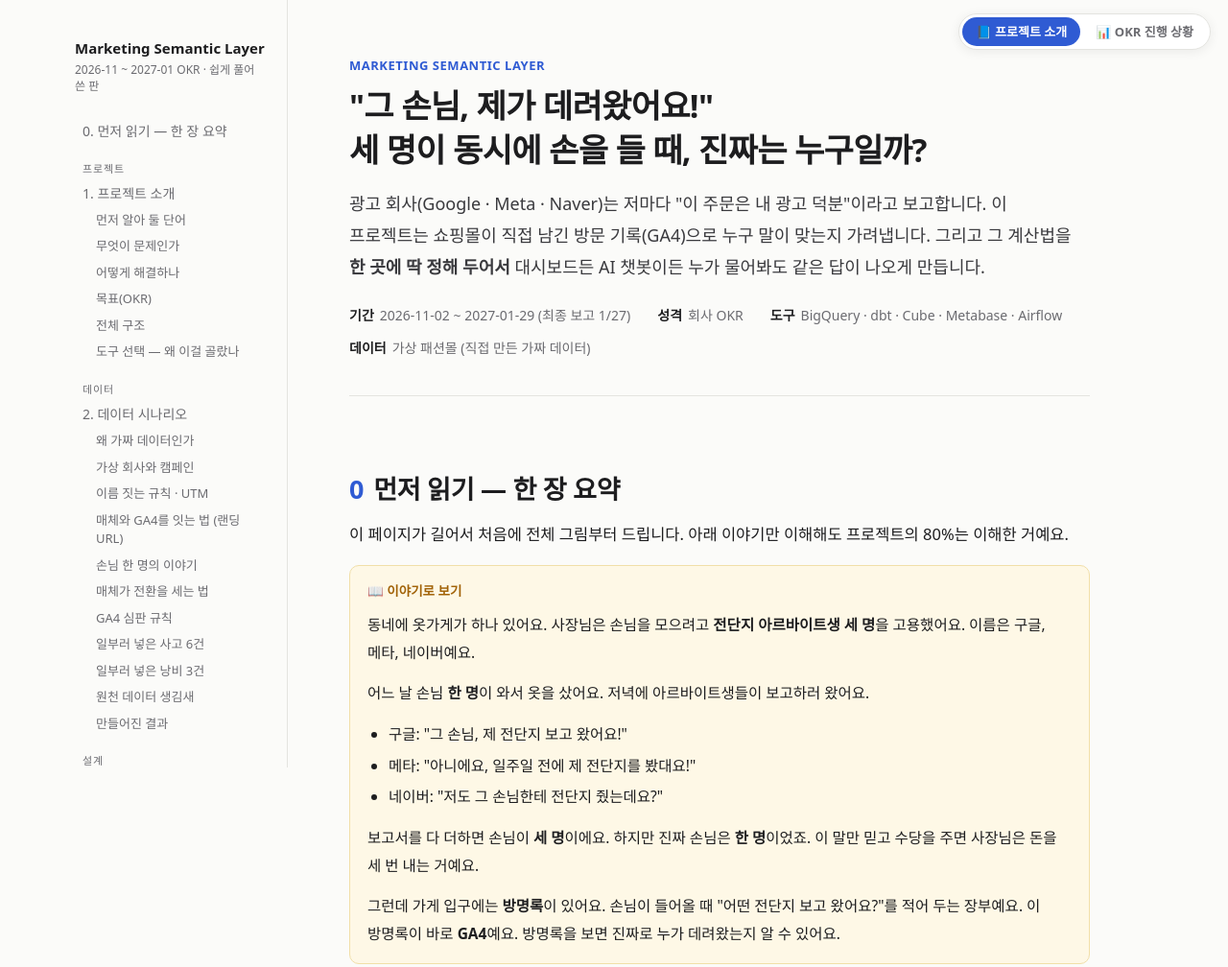
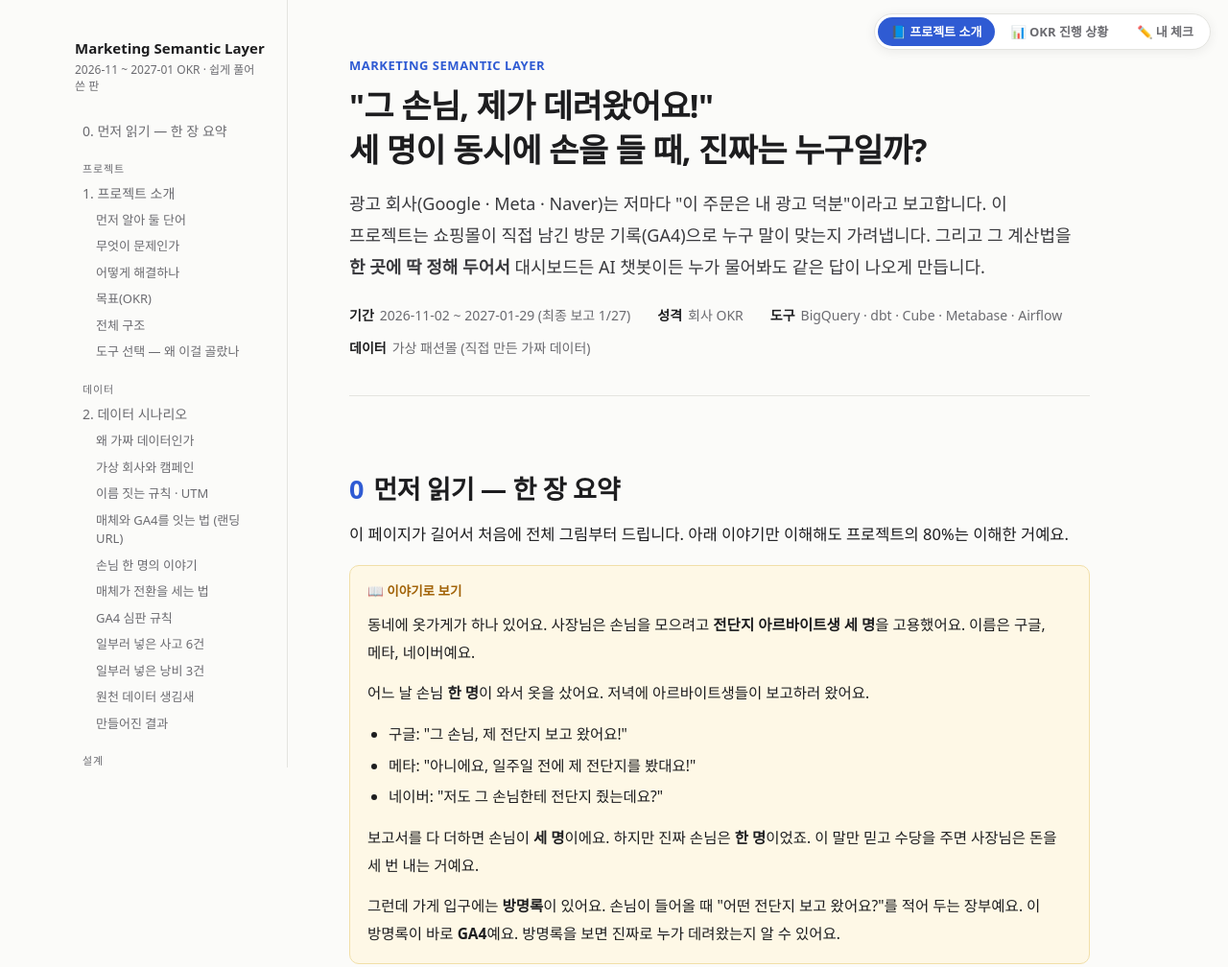
Before and after one commit to jinjinparkk/marketing-semantic-layer-site, a plain HTML site: page index.html in a window 1280 px wide. Shown: the top 1008 px of the page at 96% size. Drawn offline with Linux system fonts and the light colour scheme.

Commit message:
전환 버튼에 내 체크(로컬) 추가
Co-Authored-By: Claude Opus 5.5 <noreply@anthropic.com>

```diff
--- a/index.html
+++ b/index.html
@@ -174,7 +174,7 @@
 </style>
 </head>
 <body>
-<div class="switch" role="navigation" aria-label="페이지 전환"><a class="on" href="./" aria-current="page">📘 프로젝트 소개</a><a href="progress/">📊 OKR 진행 상황</a></div>
+<div class="switch" role="navigation" aria-label="페이지 전환"><a class="on" href="./" aria-current="page">📘 프로젝트 소개</a><a href="progress/">📊 OKR 진행 상황</a><a href="http://localhost:8006/me.html" title="내 PC에서 run_progress.bat 을 켜야 열림">✏️ 내 체크</a></div>
 <div class="layout">
 <nav>
   <div class="brand">Marketing Semantic Layer<small>2026-11 ~ 2027-01 OKR · 쉽게 풀어 쓴 판</small></div>
```
Also changed, not shown: progress/index.html (+1 -1 lines).
